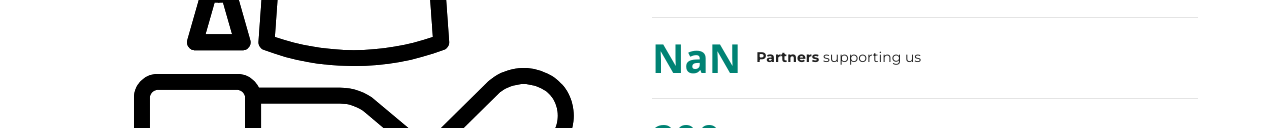
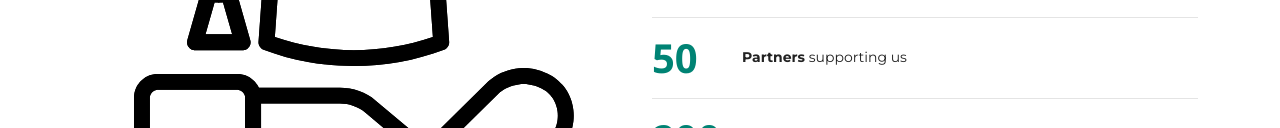
Before and after one commit to ghostridersahil/EduMotive_Edu_Hackathon, a plain HTML site: page index.html in a window 1280 px wide. Shown: the part 1538-1666 px from the top of the page. Drawn offline with nearby package versions, Linux system fonts and the light colour scheme.

Commit message:
rectified partner no error
....

```diff
--- a/index.html
+++ b/index.html
@@ -394,7 +394,7 @@
             </div><!-- End Stats Item -->
 
             <div class="stats-item d-flex align-items-center">
-              <span data-purecounter-start="0" data-purecounter-end="50+" data-purecounter-duration="5" class="purecounter"></span>
+              <span data-purecounter-start="0" data-purecounter-end="50" data-purecounter-duration="5" class="purecounter"></span>
               <p><strong>Partners</strong> supporting us</p>
             </div><!-- End Stats Item -->
 
```
